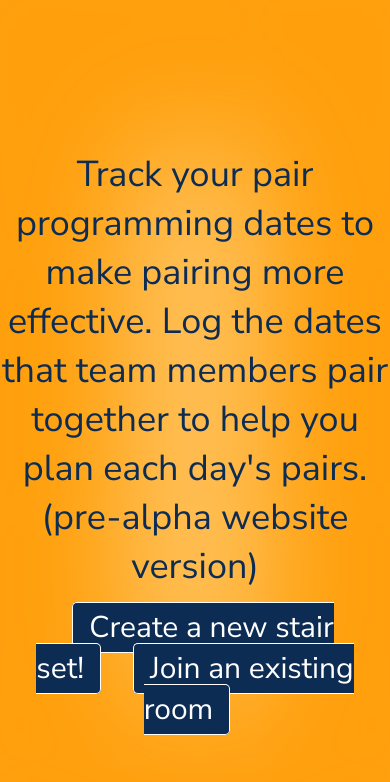
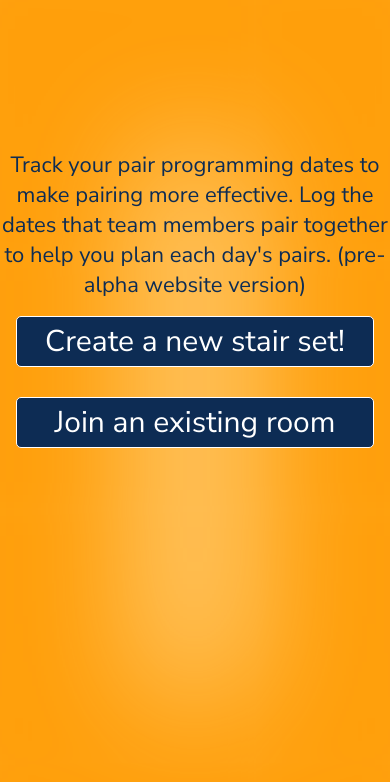
Before and after one commit to tmatthiash/pair-stairs, a Vue app in the folder frontend/: page / in a window 390 px wide. Shown: the top 782 px of the page. Built offline with nearby package versions, Linux system fonts and the light colour scheme.

Commit message:
add some responsiveness to homepage

```diff
--- a/frontend/src/views/HomePage.vue
+++ b/frontend/src/views/HomePage.vue
@@ -1,8 +1,9 @@
 <template>
   <div class="home-page">
     <div class="home-page-banner">
-      Track your pair programming dates to make pairing more effective. Log the dates
-      that team members pair together to help you plan each day's pairs. (pre-alpha website version)
+      Track your pair programming dates to make pairing more effective. Log the
+      dates that team members pair together to help you plan each day's pairs.
+      (pre-alpha website version)
     </div>
     <div class="home-page-button-holder">
       <router-link class="home-page-button-holder-button" to="/newStair"
@@ -59,4 +60,17 @@ export default defineComponent({
   border: 1px solid;
   border-radius: 5px;
 }
+
+@media only screen and (max-width: 725px) {
+  .home-page-banner {
+    font-size: 22px;
+  }
+  .home-page-button-holder {
+    display: flex;
+    flex-direction: column;
+  }
+  .home-page-button-holder-button {
+    margin-bottom: 30px;
+  }
+}
 </style>
```
